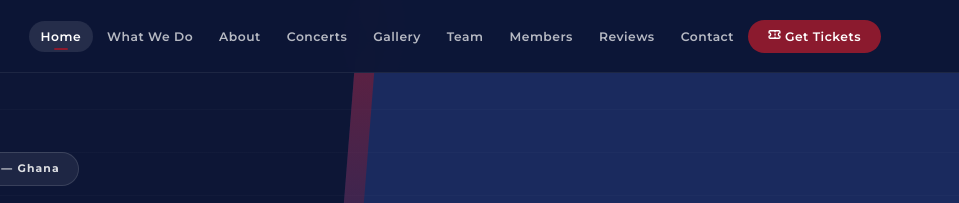
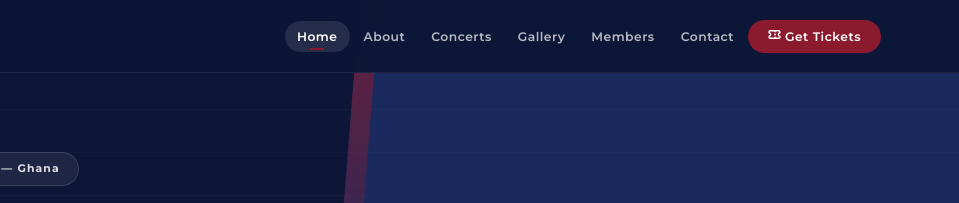
Before and after one commit to Pascal233/soh-noted-ensemble, a plain HTML site: page index.html in a window 1280 px wide. Shown: the top 203 px of the page, 321-1280 px from the left. Drawn offline with nearby package versions, Linux system fonts and the light colour scheme.

Commit message:
Reduce nav to 6 pages: Home, About, Concerts, Gallery, Members, Contact

```diff
--- a/index.html
+++ b/index.html
@@ -32,13 +32,10 @@
     </a>
     <ul class="nav-menu" role="list">
       <li><a href="#home" class="active">Home</a></li>
-      <li><a href="#what-we-do">What We Do</a></li>
       <li><a href="#about">About</a></li>
       <li><a href="#concerts">Concerts</a></li>
       <li><a href="#gallery">Gallery</a></li>
-      <li><a href="#team">Team</a></li>
       <li><a href="#members">Members</a></li>
-      <li><a href="#testimonials">Reviews</a></li>
       <li><a href="#contact">Contact</a></li>
       <li>
         <a href="#concerts" class="nav-cta">
@@ -709,7 +706,7 @@
           <a href="https://www.tiktok.com/@soh.noted.ensembl?_r=1&_t=ZS-9BhYXX30Jh2" class="soc" aria-label="TikTok" target="_blank" rel="noopener"><svg xmlns="http://www.w3.org/2000/svg" width="15" height="15" viewBox="0 0 24 24" fill="currentColor"><path d="M19.59 6.69a4.83 4.83 0 0 1-3.77-4.25V2h-3.45v13.67a2.89 2.89 0 0 1-2.88 2.5 2.89 2.89 0 0 1-2.89-2.89 2.89 2.89 0 0 1 2.89-2.89c.28 0 .54.04.79.1V9.01a6.33 6.33 0 0 0-.79-.05 6.34 6.34 0 0 0-6.34 6.34 6.34 6.34 0 0 0 6.34 6.34 6.34 6.34 0 0 0 6.33-6.34V8.69a8.26 8.26 0 0 0 4.83 1.55V6.79a4.85 4.85 0 0 1-1.06-.1z"/></svg></a>
         </div>
       </div>
-      <div class="fc"><h4>Navigate</h4><ul><li><a href="#home">Home</a></li><li><a href="#what-we-do">What We Do</a></li><li><a href="#about">About Us</a></li><li><a href="#concerts">Concerts</a></li><li><a href="#gallery">Gallery</a></li><li><a href="#team">Our Team</a></li><li><a href="#members">Member Portal</a></li><li><a href="#testimonials">Reviews</a></li></ul></div>
+      <div class="fc"><h4>Navigate</h4><ul><li><a href="#home">Home</a></li><li><a href="#about">About Us</a></li><li><a href="#concerts">Concerts</a></li><li><a href="#gallery">Gallery</a></li><li><a href="#members">Member Portal</a></li><li><a href="#contact">Contact</a></li></ul></div>
       <div class="fc"><h4>Concerts</h4><ul><li><a href="#concerts">Christmas Concert 2026</a></li><li><a href="#concerts">Easter Cantata 2027</a></li><li><a href="#concerts">Founders' Night Gala 2027</a></li></ul></div>
       <div class="fc"><h4>Contact</h4><ul><li><a href="tel:+233548580708">0548 580 708</a></li><li><a href="tel:+233556617242">0556 617 242</a></li><li><a href="mailto:sohnoted@gmail.com">sohnoted@gmail.com</a></li><li><a href="#contact">Kumasi, Ghana</a></li><li><a href="#contact">Audition / Join</a></li></ul></div>
     </div>
```
